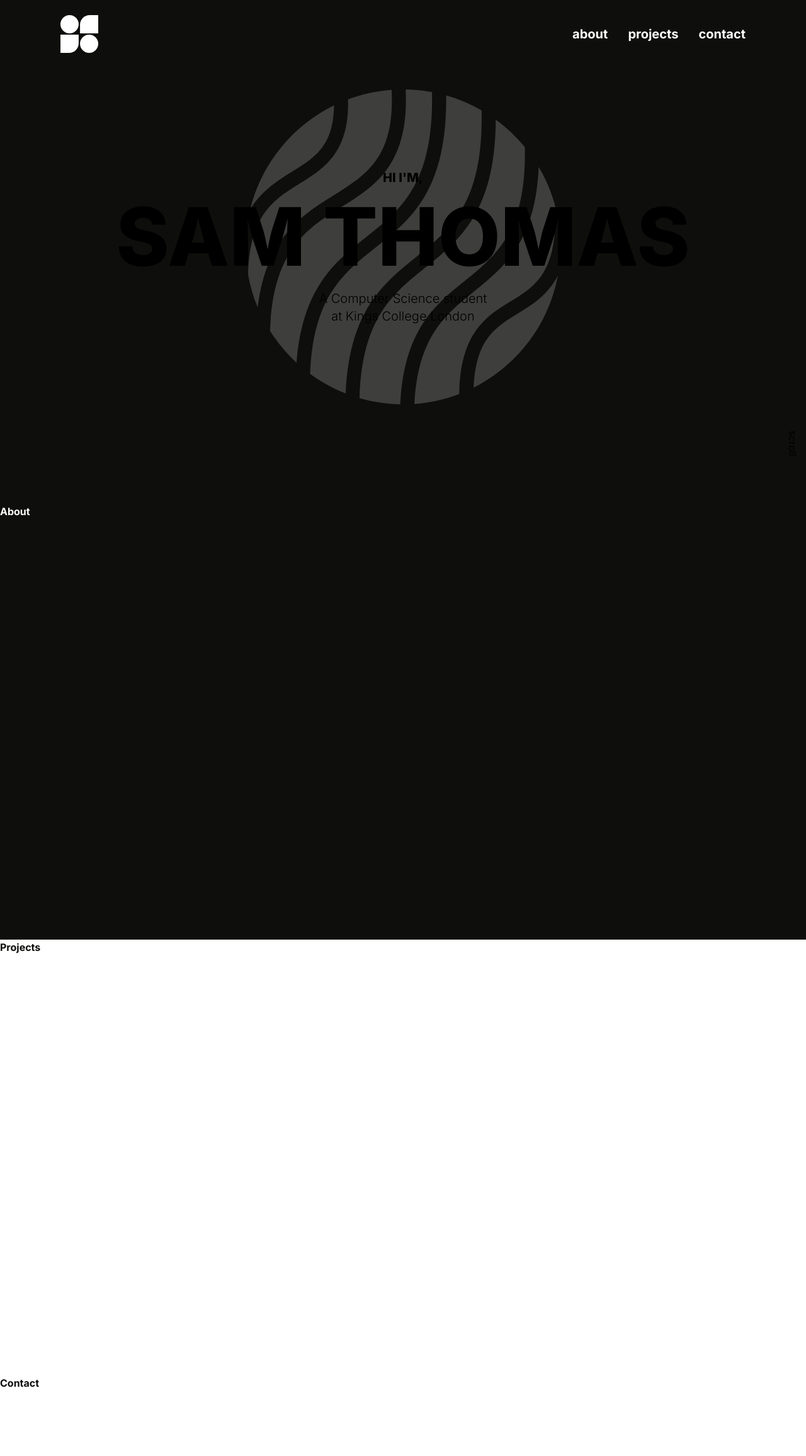
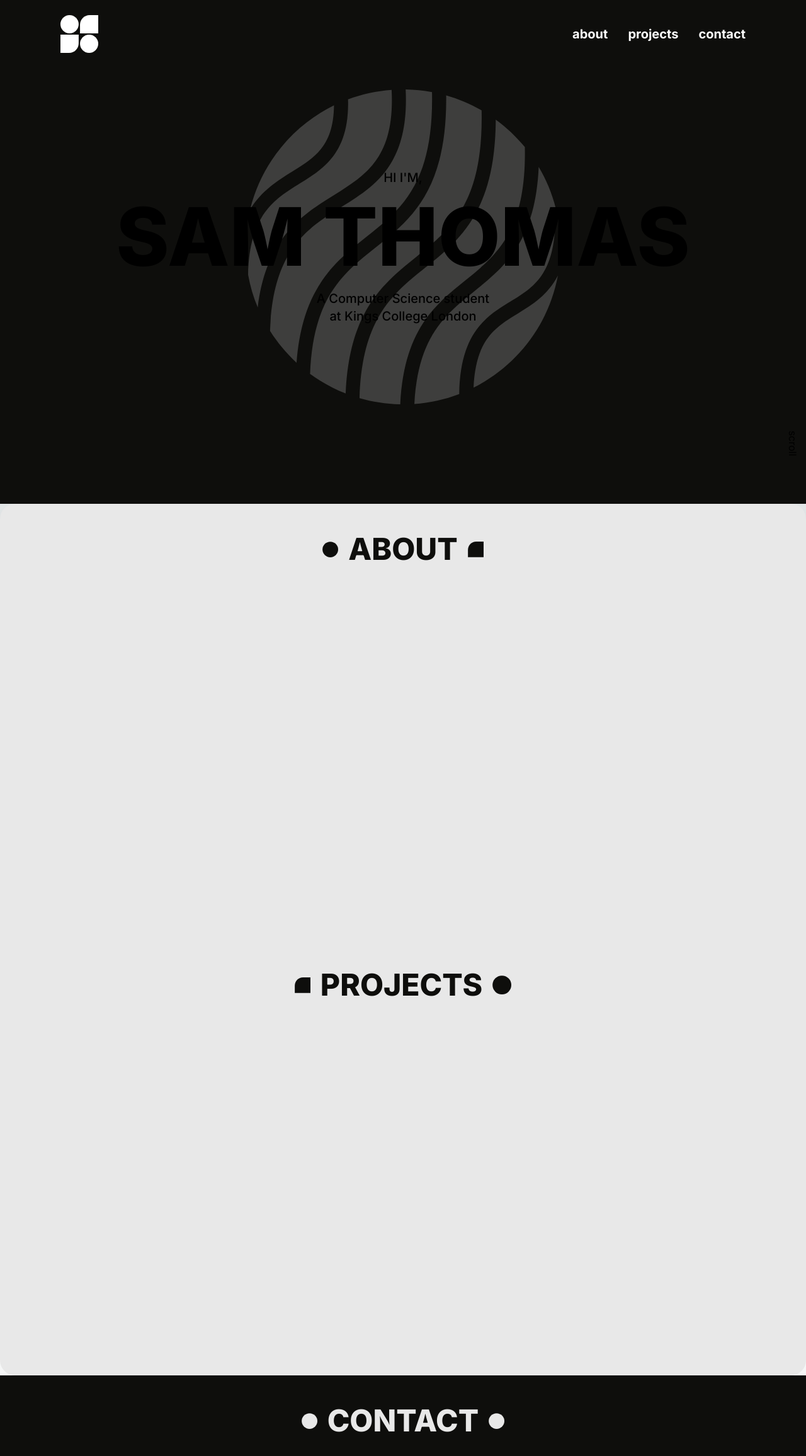
Before and after one commit to sam-uel-thomas/portfolio-site, a Next.js app: page / in a window 1280 px wide. Shown: the top 2312 px of the page at 63% size. Built offline with nearby package versions, Linux system fonts and the light colour scheme.

Commit message:
feat: add main body for each section with scroll effects across whole page

```diff
--- /dev/null
+++ b/app/components/About.jsx
@@ -0,0 +1,15 @@
+import React from 'react'
+import CircIcon from './CircIcon'
+import RectIcon from './RectIcon'
+
+const About = () => {
+    return (
+        <div className="flex flex-row justify-center items-center pt-12">
+            <CircIcon fill="text-[#0E0E0C]" size={25} />
+            <div className="text-[#0E0E0C] font-sans text-5xl text-center font-extrabold mx-4">ABOUT</div>
+            <RectIcon fill="text-[#0E0E0C]" size={25} />
+        </div>
+    )
+}
+
+export default About
--- /dev/null
+++ b/app/components/CircIcon.jsx
@@ -0,0 +1,11 @@
+import React from 'react'
+
+const CircIcon = ({ fill = "text-black", size = "1rem" }) => {
+    return (
+        <svg className={`fill-current ${fill}`} style={{ height: size, width: size }} xmlns="http://www.w3.org/2000/svg" viewBox="0 0 97 97">
+            <circle cx="48.7929" cy="48.7934" r="48.2072"/>
+        </svg>
+    )
+}
+
+export default CircIcon
--- /dev/null
+++ b/app/components/Contact.jsx
@@ -0,0 +1,34 @@
+import React, { useEffect, useRef } from 'react'
+import CircIcon from './CircIcon'
+import RectIcon from './RectIcon'
+
+const Contact = () => {
+    const contactRef = useRef(null);
+
+    useEffect(() => {
+        const handleScroll = () => {
+            const scrollHeight = document.documentElement.scrollHeight;
+            const scrollPosition = window.scrollY + window.innerHeight;
+
+            if (contactRef.current) {
+                contactRef.current.style.transform = `translateY(${(scrollHeight - scrollPosition) * 0.2}px)`;
+            }
+        };
+
+        window.addEventListener('scroll', handleScroll);
+
+        return () => {
+            window.removeEventListener('scroll', handleScroll);
+        };
+    }, []);
+
+    return (
+        <div ref={contactRef} className="flex flex-row justify-center items-center pt-12">
+            <CircIcon fill="text-[#E8E8E8]" size={25} />
+            <div className="text-[#E8E8E8] font-sans text-5xl text-center font-extrabold mx-4">CONTACT</div>
+            <CircIcon fill="text-[#E8E8E8]" size={25} />
+        </div>
+    )
+}
+
+export default Contact
--- a/app/components/HeroSection.jsx
+++ b/app/components/HeroSection.jsx
@@ -1,10 +1,31 @@
-import React from 'react'
+import React, { useEffect, useRef } from 'react'
 import Image from 'next/image'
 
 const HeroSection = () => {
+    const heroRef = useRef(null);
+    const imageRef = useRef(null);
+
+    useEffect(() => {
+        const handleScroll = () => {
+            if (heroRef.current) {
+                heroRef.current.style.transform = `translateY(${window.scrollY * 0.8}px)`;
+            }
+            if (imageRef.current) {
+                imageRef.current.style.transform = `rotate(${window.scrollY / 8}deg)`;
+            }
+        };
+
+        window.addEventListener('scroll', handleScroll);
+
+        return () => {
+            window.removeEventListener('scroll', handleScroll);
+        };
+    }, []);
+
     return (
-        <div className='relative font-cabinet mt-16 px-6 py-12 sm:px-12 sm:py-24 text-center flex items-center justify-center'>
+        <div ref={heroRef} className='relative font-cabinet mt-16 px-6 py-12 sm:px-12 sm:py-24 text-center flex items-center justify-center'>
             <Image
+                ref={imageRef}
                 src="/images/BackgroundImage.svg"
                 alt="logo"
                 width={500}
@@ -13,10 +34,10 @@ const HeroSection = () => {
             />
             <div className='z-10 flex flex-col'>
                 <div>
-                    <div className="font-extrabold text-xl">HI I'M,</div>
+                    <div className="font-medium text-xl">HI I'M,</div>
                     <div className="font-extrabold my-4 text-7xl sm:text-8xl md:text-9xl">SAM THOMAS</div>
-                    <div className="text-xl mt-5 font-light">A Computer Science student</div>
-                    <div className="text-xl font-light">at Kings College London</div>
+                    <div className="text-xl mt-5 font-medium">A Computer Science student</div>
+                    <div className="text-xl font-medium">at Kings College London</div>
                 </div>
                 {/* <div className="col-span-5 place-self-center sm:place-self-start text-center mt-4">
                     <div className="w-[250px] h-[375px] sm:w-[400px] sm:h-[500px] bg-white mx-auto"></div>
--- /dev/null
+++ b/app/components/Projects.jsx
@@ -0,0 +1,15 @@
+import React from 'react'
+import CircIcon from './CircIcon'
+import RectIcon from './RectIcon'
+
+const Projects = () => {
+    return (
+        <div className="flex flex-row justify-center items-center pt-12">
+            <RectIcon fill="text-[#0E0E0C]" size={25} rotate={180}/>
+            <div className="text-[#0E0E0C] font-sans text-5xl text-center font-extrabold mx-4">PROJECTS</div>
+            <CircIcon fill="text-[#0E0E0C]" size={30} />
+        </div>
+    )
+}
+
+export default Projects
--- /dev/null
+++ b/app/components/RectIcon.jsx
@@ -0,0 +1,12 @@
+// RectIcon.jsx
+import React from 'react'
+
+const RectIcon = ({ fill = "text-black", size = "1rem", rotate = "0" }) => {
+    return (
+        <svg className={`fill-current ${fill} transform rotate-${rotate}`} style={{ height: size, width: size }} xmlns="http://www.w3.org/2000/svg" viewBox="0 0 97 97">
+            <path d="M0.585693 50.9965C0.585693 22.8322 23.4174 0.000488281 51.5817 0.000488281H97V96.4148H0.585693V50.9965Z"/>
+        </svg>
+    )
+}
+
+export default RectIcon
--- a/app/page.js
+++ b/app/page.js
@@ -3,10 +3,15 @@ import Image from "next/image";
 import Navbar from "./components/Navbar";
 import HeroSection from "./components/HeroSection";
 import ScrollTag from "./components/ScrollTag";
-import { useEffect, useState } from "react";
+import { useEffect, useState, useRef } from "react";
+import Scrollbar from "smooth-scrollbar";
+import About from "./components/About";
+import Projects from "./components/Projects";
+import Contact from "./components/Contact";
 
 export default function Home() {
     const [navbarHeight, setNavbarHeight] = useState(0);
+    const landingRef = useRef(null);
 
     useEffect(() => {
         const navigation = document.querySelector(".primary-navigation");
@@ -22,22 +27,40 @@ export default function Home() {
         }
     }, []);
 
+    useEffect(() => {
+        const handleScroll = () => {
+            const scrollPosition = window.scrollY;
+            const landingHeight = landingRef.current.offsetHeight;
+
+            if (scrollPosition <= landingHeight) {
+                const opacity = 1 - scrollPosition / (2 * landingHeight);
+                landingRef.current.style.opacity = opacity;
+            }
+        };
+
+        window.addEventListener("scroll", handleScroll);
+
+        return () => {
+            window.removeEventListener("scroll", handleScroll);
+        };
+    }, []);
+
     return (
         <>
             <Navbar />
-            <main className="flex flex-col">
-                <div id="landing" className="section bg-[#0E0E0C]" style={{ minHeight: `calc(100vh - ${navbarHeight}px)` }}>
+            <main className="flex flex-col scroll-behavior[smooth]">
+                <div ref={landingRef} id="landing" className="section bg-[#0E0E0C]" style={{ minHeight: `calc(100vh - ${navbarHeight}px)` }}>
                     <HeroSection />
                     <ScrollTag />
                 </div>
-                <div id="about" className="section bg-[#0E0E0C] text-[#FFFFFF] font-sans font-bold" style={{ minHeight: `calc(100vh - ${navbarHeight}px)` }}>
-                    About
+                <div id="about" className="section bg-[#E8E8E8] font-sans font-bold rounded-t-3xl overflow-hidden shadow-lg z-20" style={{ minHeight: `calc(100vh - ${navbarHeight}px)` }}>
+                    <About />
                 </div>
-                <div id="projects" className="section bg-[#FFFFFF] text-[#0E0E0C] font-sans font-bold" style={{ minHeight: `calc(100vh - ${navbarHeight}px)` }}>
-                    Projects
+                <div id="projects" className="section bg-[#E8E8E8] font-sans font-bold rounded-b-3xl overflow-hidden z-20" style={{ minHeight: `calc(100vh - ${navbarHeight}px)` }}>
+                    <Projects />
                 </div>
-                <div id="contact" className="section bg-[#FFFFFF] text-[#0E0E0C] font-sans font-bold" style={{ minHeight: `calc(100vh - ${navbarHeight}px)` }}>
-                    Contact
+                <div id="contact" className="section bg-[#0E0E0C] font-sans font-bold z-10" style={{ minHeight: `calc(100vh - ${navbarHeight}px)` }}>
+                    <Contact />
                 </div>
             </main>
         </>
--- a/tailwind.config.js
+++ b/tailwind.config.js
@@ -26,7 +26,10 @@ module.exports = {
               },
               animation: {
                 'grow-shrink': 'grow-shrink 3s infinite',
-              }
+              },
+              scrollBehavior: {
+                'smooth': 'smooth',
+              },
         },
     },
     plugins: [],
```
Also changed, not shown: public/Images/SemiCircle.svg (added).
